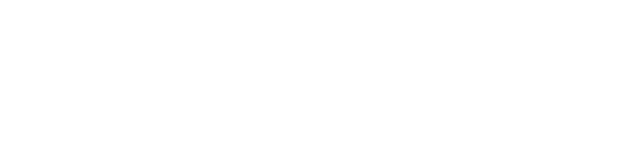
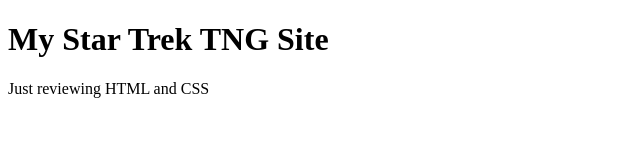
Before and after one commit to besheagl/My-Star-Trek-TNG-Site, a plain HTML site: page index.html in a window 1280 px wide. Shown: the whole page, without its empty margins (0-640 px from the left). Drawn offline with Linux system fonts and the light colour scheme.

Commit message:
Added heading 1 and description

```diff
--- a/index.html
+++ b/index.html
@@ -5,6 +5,7 @@
     </head>
 
     <body>
-
+        <h1>My Star Trek TNG Site</h1>
+        <p>Just reviewing HTML and CSS</p>
     </body>
 </html>
```
